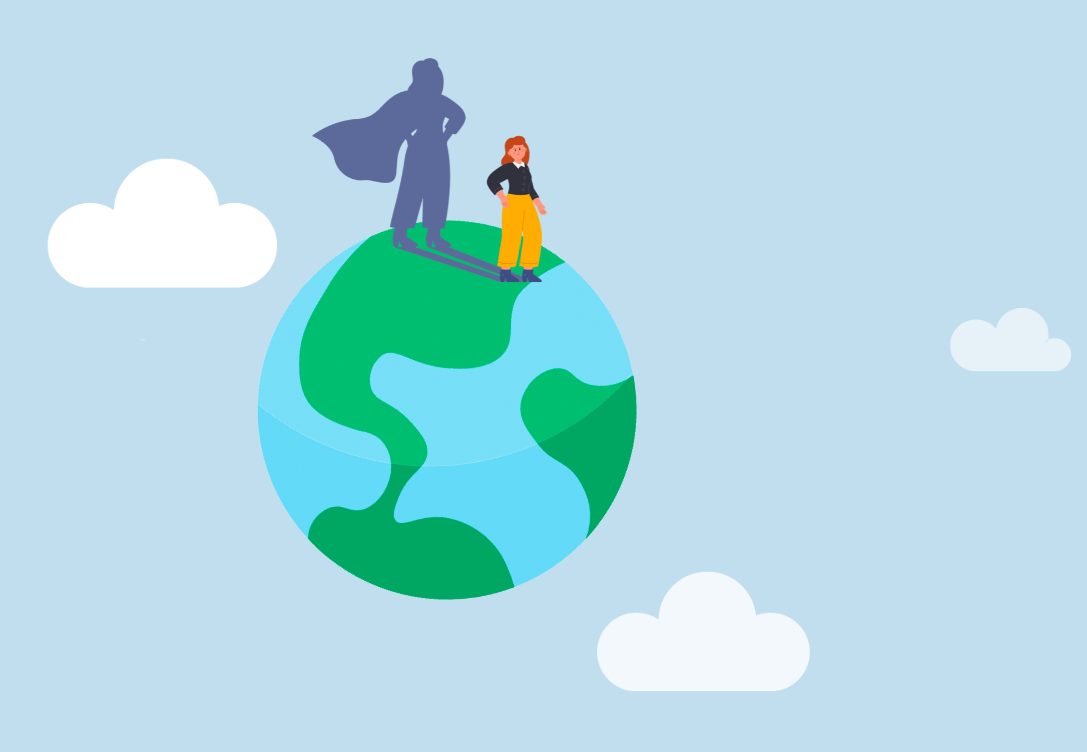
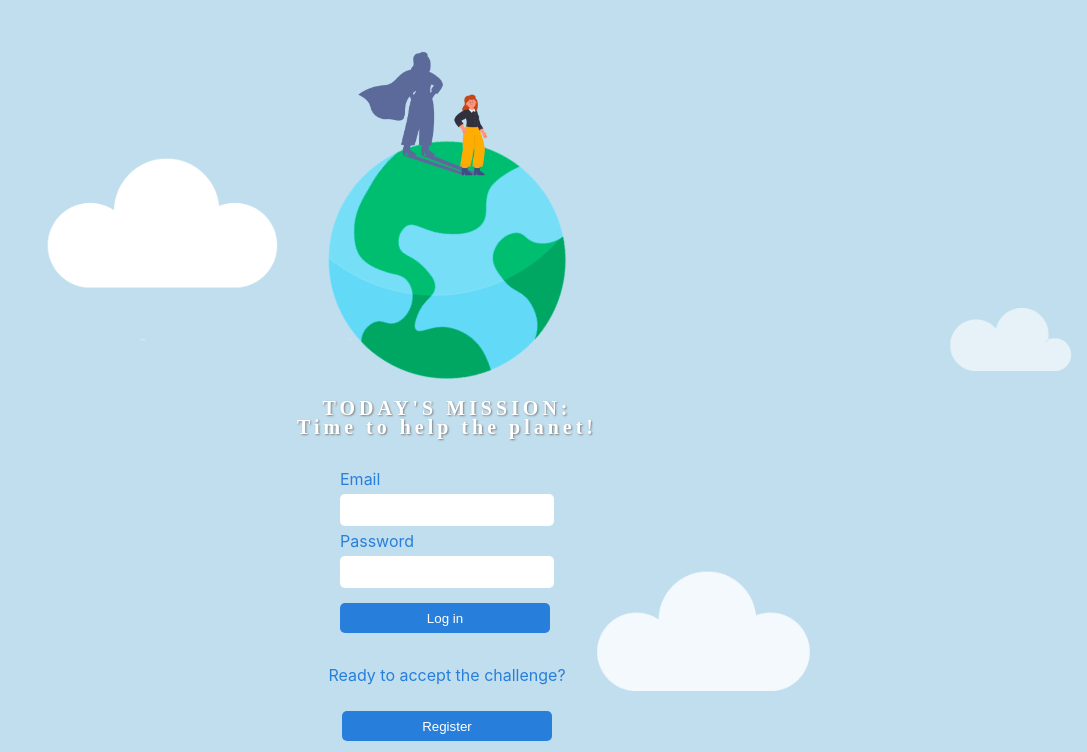
Before and after one commit to LinaAdamsson/final-project-frontend, a React (Create React App) app: page /login in a window 1280 px wide. Shown: the top 752 px of the page, without its empty margins (193-1280 px from the left). Built offline with nearby package versions, Linux system fonts and the light colour scheme; a web font is replaced by a local one.

Commit message:
planet intropage

```diff
--- a/src/styles/AvatarStyle.js
+++ b/src/styles/AvatarStyle.js
@@ -1,8 +1,9 @@
 import styled from 'styled-components/macro';
 
 export const Avatar = styled.img`
-  width: 50vh;
+  width: 220px;
   z-index: 1;
   position: absolute;
-  margin-left: -20px;
+  margin-left: -40px;
+  margin-top: 20px;
 `
--- a/src/styles/PlanetStyle.js
+++ b/src/styles/PlanetStyle.js
@@ -1,12 +1,9 @@
 import styled from 'styled-components/macro';
 
 export const Planet = styled.img`
-  display: block;
-  margin-left: auto;
-  margin-right: auto;
   margin-top: 10px;
-  margin-bottom: -50px;
-  width: 100vh;
+  margin-bottom: -130px;
+  width: 500px;
   // mix-blend-mode: multiply;
   animation-name: loadspinner;
   animation-duration: 50000ms;
--- a/src/styles/StartPage.js
+++ b/src/styles/StartPage.js
@@ -11,7 +11,7 @@ display: flex;
 justify-content: center;
 align-items: center;
 flex-direction: column;
-margin: 50px 0 -70px 0;
+margin: 0 0 -70px 0;
 h2{
 font-size: 20px;
 margin-bottom: -20px;
```
